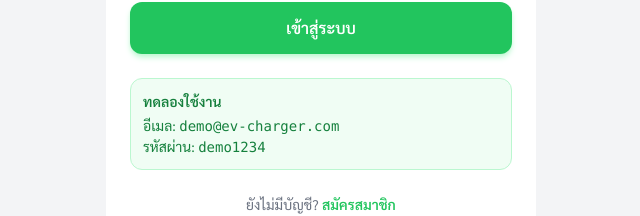
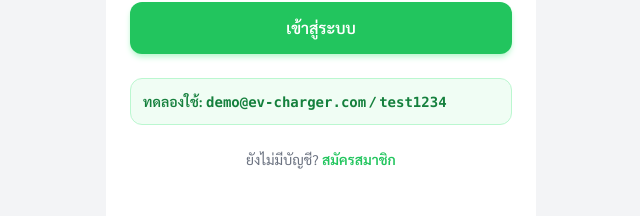
Before and after one commit to Peerapan-uai/Project_pin, a React (Vite) app in the folder frontend/: page /login in a window 1280 px wide. Shown: the part 526-742 px from the top of the page, without its empty margins (319-959 px from the left). Built offline with nearby package versions, Linux system fonts and the light colour scheme; no server answers.

Commit message:
fix(demo): change demo password to test1234, shorten login hint

```diff
--- a/frontend/src/pages/shared/LoginPage.jsx
+++ b/frontend/src/pages/shared/LoginPage.jsx
@@ -149,9 +149,7 @@ export default function LoginPage() {
 
           {/* Demo account hint */}
           <div className="mt-6 p-3 bg-green-50 border border-green-200 rounded-xl text-sm text-green-700">
-            <p className="font-semibold mb-1">ทดลองใช้งาน</p>
-            <p>อีเมล: <span className="font-mono">demo@ev-charger.com</span></p>
-            <p>รหัสผ่าน: <span className="font-mono">demo1234</span></p>
+            <p className="font-semibold">ทดลองใช้: <span className="font-mono">demo@ev-charger.com</span> / <span className="font-mono">test1234</span></p>
           </div>
 
           {/* Register link */}
```
Also changed, not shown: 1 other file (tests, documents, lock files or other folders).
